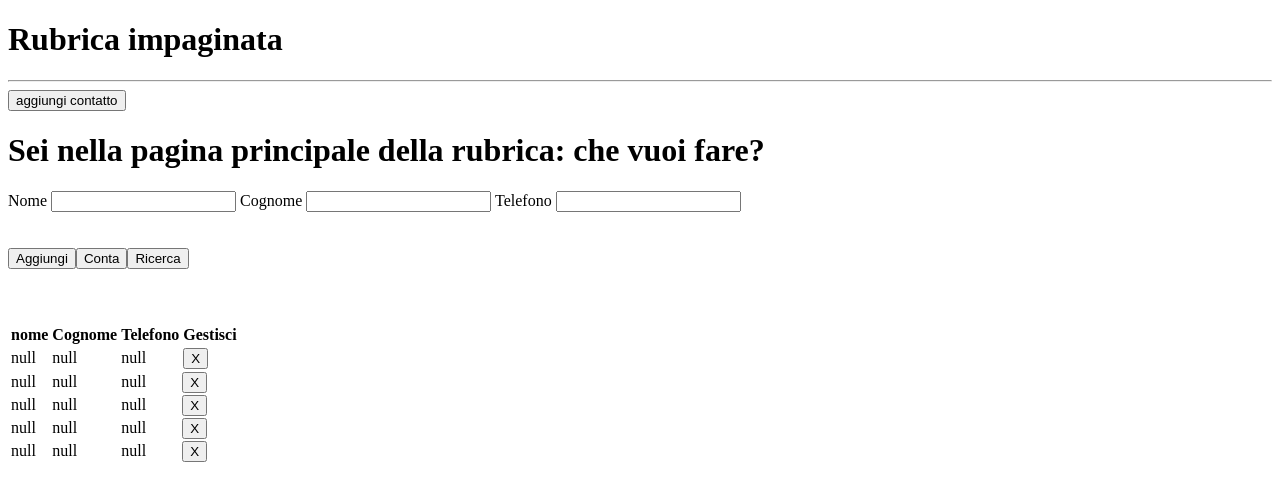
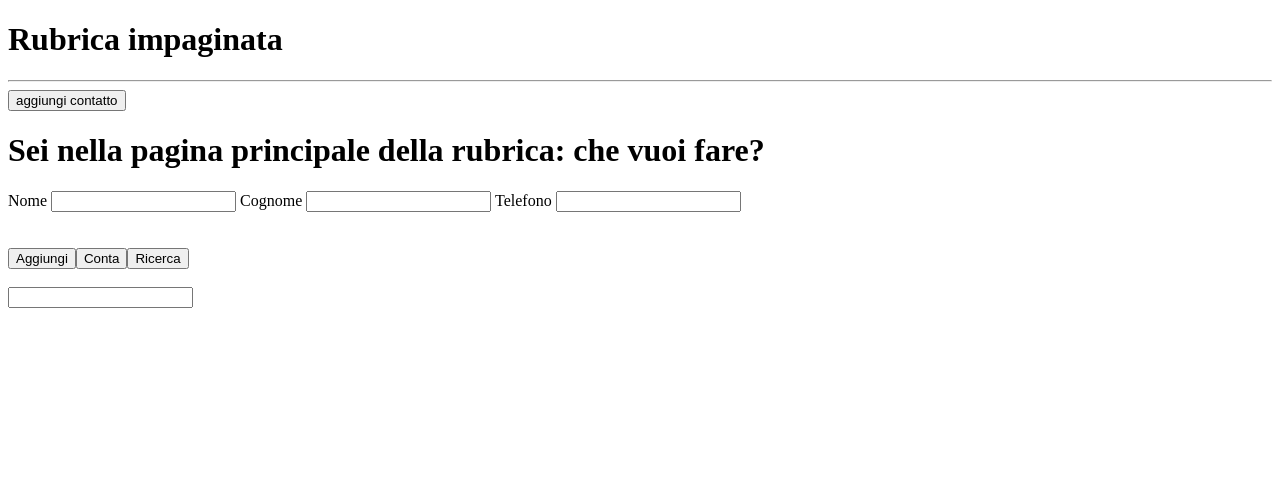
Before and after one commit to bloodkill23/rubricapaginatamac, an Angular app in the folder rubricapaginatamac/: page /MainPage in a window 1280 px wide. Shown: the top 500 px of the page. Built offline with nearby package versions, Linux system fonts and the light colour scheme.

Commit message:
modifiche html

```diff
--- a/rubricapaginatamac/src/app/main-page/main-page.component.html
+++ b/rubricapaginatamac/src/app/main-page/main-page.component.html
@@ -1,8 +1,9 @@
 <h1> Sei nella pagina principale della rubrica: che vuoi fare?</h1>
 <app-form-panel (eventoConta) ="VaiAllaPaginaConta($event)" (eventoRicerca)="VaiAllaPaginaRicerca($event)"> </app-form-panel>
+<input type="text" [(ngModel)] ='contatto'>
 <br>
 <br>
-<table>
+<table *ngFor let x of med.contatti>
   <thead>
     <tr>
       <th>nome</th>
--- a/rubricapaginatamac/src/app/mediator.service.ts
+++ b/rubricapaginatamac/src/app/mediator.service.ts
@@ -5,7 +5,10 @@ import { Injectable } from '@angular/core';
 })
 export class MediatorService {
 
-  contatti: string []=[];
+  username: string = "";
+
+
+  contatti: string[] = [];
 
   constructor() { }
 }
```
